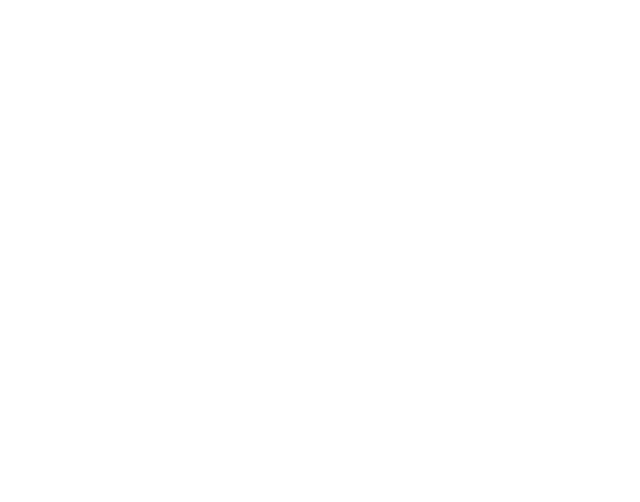
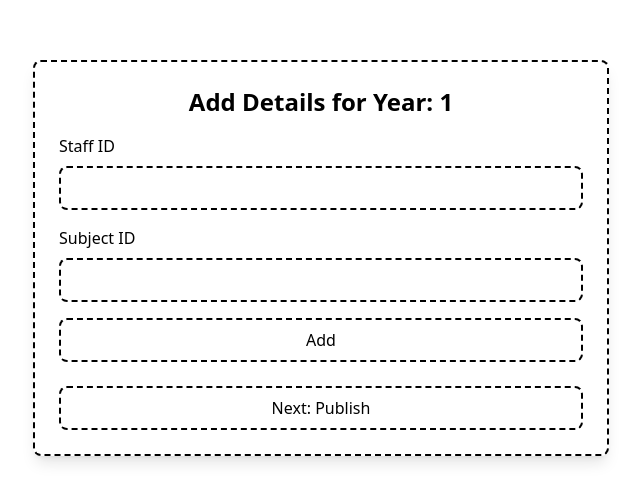
Before and after one commit to dhiyanesh-cyber/feedback_system, a React (Vite) app in the folder frontend/: page /admin/departments/1/years/1/add in a window 1280 px wide. Before the commit this address had no page. Shown: the part 142-644 px from the top of the page, without its empty margins (319-959 px from the left). Built offline with nearby package versions, Linux system fonts and the light colour scheme.

Commit message:
year and publish section updated

```diff
--- a/frontend/src/App.jsx
+++ b/frontend/src/App.jsx
@@ -2,10 +2,12 @@
 import { BrowserRouter as Router, Routes, Route } from "react-router-dom";
 import DepartmentList from "./components/admin/DepartmentList";
 import YearSelection from "./components/admin/YearSelection";
-import ClassList from "./components/admin/ClassList";
+import ClassList from "./components/admin/AddDetails";
 import { EndpointProvider } from "./context/EndpointContext";
 import  LoginComponent  from "./pages/auth/loginComponent";
 import "./index.css";
+import AddDetails from "./components/admin/AddDetails";
+import PublishPage from "./components/admin/Publishpage";
 
 const App = () => {
   return (
@@ -17,8 +19,8 @@
           <Route path="/admin/departments" element={<DepartmentList />} />
           {/* Route for selecting a year */}
           <Route path="/admin/departments/:department_id/years" element={<YearSelection />} />
-          {/* Route for selecting a class */}
-          <Route path="/admin/departments/:department_id/years/:yearId/classes" element={<ClassList />} />
+          <Route path="/admin/departments/:department_id/years/:year_id/add" element={<AddDetails />} />
+          <Route path="/admin/departments/:department_id/publish" element={<PublishPage />} />
         </Routes>
       </Router>
     </EndpointProvider>
--- /dev/null
+++ b/frontend/src/components/admin/AddDetails.jsx
@@ -0,0 +1,73 @@
+import React, { useState } from "react";
+import { useParams, useNavigate } from "react-router-dom";
+
+const AddDetails = () => {
+  const { department_id, year_id } = useParams();
+  const [formData, setFormData] = useState({ staff_id: "", subject_id: "" });
+  const [entries, setEntries] = useState([]);
+  const navigate = useNavigate();
+
+  const handleInputChange = (e) => {
+    const { name, value } = e.target;
+    setFormData((prev) => ({ ...prev, [name]: value }));
+  };
+
+  const handleCreate = () => {
+    if (formData.staff_id && formData.subject_id) {
+      setEntries((prev) => [...prev, { year: year_id, ...formData }]);
+      setFormData({ staff_id: "", subject_id: "" });
+    } else {
+      alert("Please fill in both fields.");
+    }
+  };
+
+  const handleNext = () => {
+    navigate(`/admin/departments/${department_id}/publish`, { state: { entries } });
+  };
+
+  return (
+    <div className="flex flex-col items-center justify-center min-h-screen bg-gray-50">
+      <div className="w-full max-w-xl bg-white border-2 border-dashed border-gray-400 rounded-lg shadow-lg p-6">
+        <h2 className="text-2xl font-bold mb-4 text-center">
+          Add Details for Year: {year_id}
+        </h2>
+        <div className="space-y-4">
+          <div className="flex flex-col">
+            <label className="font-medium mb-2">Staff ID</label>
+            <input
+              type="text"
+              name="staff_id"
+              value={formData.staff_id}
+              onChange={handleInputChange}
+              className="w-full px-4 py-2 border-2 border-dashed border-gray-400 rounded-lg"
+            />
+          </div>
+          <div className="flex flex-col">
+            <label className="font-medium mb-2">Subject ID</label>
+            <input
+              type="text"
+              name="subject_id"
+              value={formData.subject_id}
+              onChange={handleInputChange}
+              className="w-full px-4 py-2 border-2 border-dashed border-gray-400 rounded-lg"
+            />
+          </div>
+          <button
+            onClick={handleCreate}
+            className="w-full px-4 py-2 bg-green-200 border-2 border-dashed border-gray-400 rounded-lg text-gray-700 hover:bg-green-300 transition duration-200"
+          >
+            Add
+          </button>
+        </div>
+        <button
+          onClick={handleNext}
+          className="mt-6 w-full px-4 py-2 bg-blue-200 border-2 border-dashed border-gray-400 rounded-lg text-gray-700 hover:bg-blue-300 transition duration-200"
+        >
+          Next: Publish
+        </button>
+      </div>
+    </div>
+  );
+};
+
+export default AddDetails;
--- a/frontend/src/components/admin/ClassList.jsx
+++ /dev/null
@@ -1,49 +0,0 @@
-import React, { useEffect, useState } from "react";
-import { useParams } from "react-router-dom";
-
-const ClassList = () => {
-  const { departmentId, yearId } = useParams();
-  const [classes, setClasses] = useState([]);
-  const [loading, setLoading] = useState(true);
-  const [error, setError] = useState(null);
-
-  useEffect(() => {
-    const fetchClasses = async () => {
-      try {
-        const response = await fetch(
-          `http://localhost:3000/departments/${departmentId}/years/${yearId}/classes`
-        );
-        if (!response.ok) {
-          throw new Error("Failed to fetch classes.");
-        }
-        const data = await response.json();
-        setClasses(data);
-      } catch (err) {
-        setError(err.message);
-      } finally {
-        setLoading(false);
-      }
-    };
-    fetchClasses();
-  }, [departmentId, yearId]);
-
-  if (loading) return <p>Loading classes...</p>;
-  if (error) return <p className="text-red-500">{error}</p>;
-
-  return (
-    <div className="p-4 border border-gray-300 rounded-lg shadow-md">
-      <h2 className="text-xl font-bold mb-4">
-        Classes for Department {departmentId}, Year {yearId}
-      </h2>
-      <ul className="space-y-2">
-        {classes.map((classItem) => (
-          <li key={classItem.id} className="p-2 border rounded">
-            {classItem.class_name}
-          </li>
-        ))}
-      </ul>
-    </div>
-  );
-};
-
-export default ClassList;
--- a/frontend/src/components/admin/DepartmentList.jsx
+++ b/frontend/src/components/admin/DepartmentList.jsx
@@ -12,8 +12,6 @@
 
   useEffect(() => {
     const fetchData = async () => {
-
-
       try {
         const data = await fetchDepartments();
         setDepartments(data);
@@ -31,17 +29,18 @@
     navigate(`/admin/departments/${departmentId}/years`);
   };
 
-  if (loading) return <p>Loading departments...</p>;
-  if (error) return <p className="text-red-500">{error}</p>;
+  if (loading) return <p className="text-center mt-6 text-lg">Loading departments...</p>;
+  if (error) return <p className="text-center mt-6 text-red-500">{error}</p>;
 
   return (
-    <div className="p-4 border border-gray-300 rounded-lg shadow-md">
-      <h2 className="text-xl font-bold mb-4">Departments</h2>
-      <ul className="space-y-2">
+    <div className="flex items-center justify-center min-h-screen bg-gray-50 mt-10 mb-10">
+      <div className="w-full max-w-md p-6 bg-white border border-gray-300 rounded-lg shadow-md">
+        <h2 className="text-2xl font-bold mb-6 text-center">Departments</h2>
+        <ul className="space-y-4">
           {departments.map((department) => (
             <li
               key={department.department_code}
-            className="p-2 border rounded cursor-pointer hover:bg-gray-100"
+              className="p-4 border rounded cursor-pointer hover:bg-gray-100 text-center"
               onClick={() => handleDepartmentClick(department.department_code)}
             >
               {department.department_name}
@@ -49,6 +48,7 @@
           ))}
         </ul>
       </div>
+    </div>
   );
 };
 
--- /dev/null
+++ b/frontend/src/components/admin/PublishPage.jsx
@@ -0,0 +1,44 @@
+import React from "react";
+import { useLocation, useNavigate } from "react-router-dom";
+
+const PublishPage = () => {
+  const location = useLocation();
+  const navigate = useNavigate();
+  const { entries } = location.state || { entries: [] };
+
+  const handlePublish = () => {
+    console.log("Published Data:", entries);
+    alert("Data Published Successfully!");
+    navigate("/admin"); // Redirect to the admin dashboard
+  };
+
+  return (
+    <div className="flex flex-col items-center justify-center min-h-screen bg-gray-50">
+      <div className="w-full max-w-xl bg-white border-2 border-dashed border-gray-400 rounded-lg shadow-lg p-6">
+        <h2 className="text-2xl font-bold mb-4 text-center">Publish Entries</h2>
+        {entries.length > 0 ? (
+          <ul className="space-y-4">
+            {entries.map((entry, index) => (
+              <li
+                key={index}
+                className="p-4 bg-gray-100 border-2 border-dashed border-gray-400 rounded-lg"
+              >
+                Year: {entry.year}, Staff ID: {entry.staff_id}, Subject ID: {entry.subject_id}
+              </li>
+            ))}
+          </ul>
+        ) : (
+          <p>No entries to publish.</p>
+        )}
+        <button
+          onClick={handlePublish}
+          className="mt-6 w-full px-4 py-2 bg-green-200 border-2 border-dashed border-gray-400 rounded-lg text-gray-700 hover:bg-green-300 transition duration-200"
+        >
+          Publish
+        </button>
+      </div>
+    </div>
+  );
+};
+
+export default PublishPage;
--- a/frontend/src/components/admin/YearSelection.jsx
+++ b/frontend/src/components/admin/YearSelection.jsx
@@ -2,8 +2,8 @@
 import { useNavigate, useParams } from "react-router-dom";
 
 const YearSelection = () => {
+  const { department_id } = useParams();
   const navigate = useNavigate();
-  const { department_id } = useParams();
 
   const years = [
     { id: 2, name: "2nd Year" },
@@ -12,23 +12,25 @@
   ];
 
   const handleYearClick = (yearId) => {
-    navigate(`/admin/departments/${department_id}/years/${yearId}/classes`);
+    navigate(`/admin/departments/${department_id}/years/${yearId}/add`);
   };
 
   return (
-    <div className="p-4 border border-gray-300 rounded-lg shadow-md">
-      <h2 className="text-xl font-bold mb-4">Select Year</h2>
-      <ul className="space-y-2">
+    <div className="flex flex-col items-center justify-center min-h-screen bg-gray-50">
+      <div className="w-full max-w-xl bg-white border-2 border-dashed border-gray-400 rounded-lg shadow-lg p-6">
+        <h2 className="text-2xl font-bold mb-6 text-center">Select Year</h2>
+        <div className="flex justify-around">
           {years.map((year) => (
-          <li
+            <button
               key={year.id}
-            className="p-2 border rounded cursor-pointer hover:bg-gray-100"
               onClick={() => handleYearClick(year.id)}
+              className="px-6 py-4 bg-blue-100 border-2 border-dashed border-gray-400 rounded-lg text-gray-700 hover:bg-blue-200 transition duration-200"
             >
               {year.name}
-          </li>
+            </button>
           ))}
-      </ul>
+        </div>
+      </div>
     </div>
   );
 };
--- a/frontend/src/pages/admin/departments.jsx
+++ b/frontend/src/pages/admin/departments.jsx
@@ -1,6 +1,6 @@
 import React from 'react';
 import DepartmentList from '../../components/admin/DepartmentList';
-import ClassList from '../../components/admin/ClassList';
+import ClassList from '../../components/admin/AddDetails';
 import { EndpointProvider } from '../../context/EndpointContext';
 
 const Dashboard = () => {
```
Lines whose indentation alone changed are shown as unchanged.
